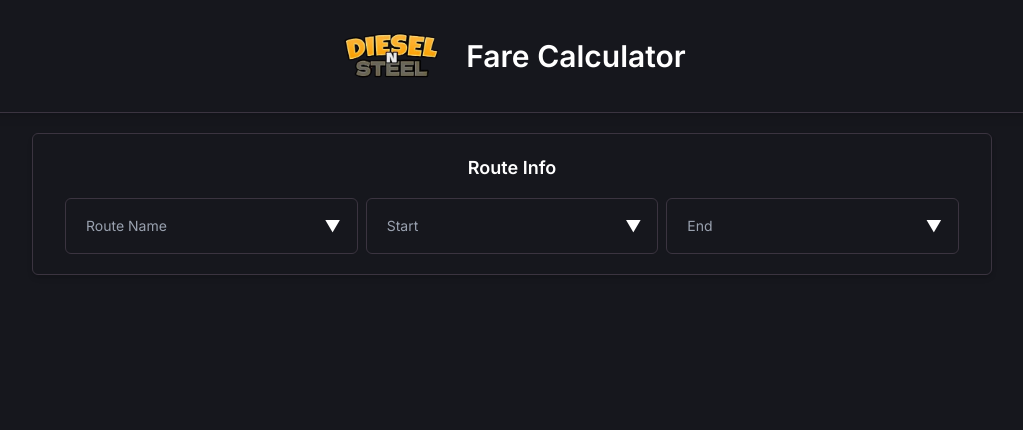
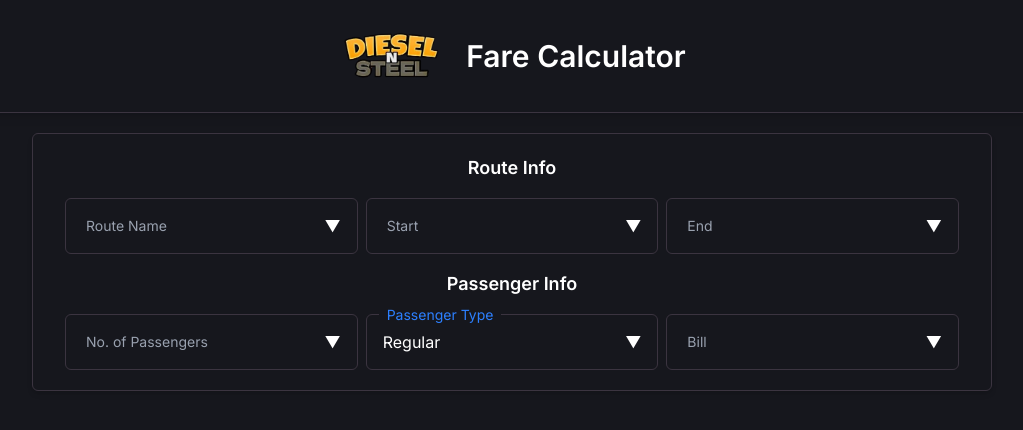
Before and after one commit to k-metra/DNSFareCalculator, a React (Vite) app: page / in a window 1280 px wide. Shown: the top 430 px of the page, without its empty margins (128-1151 px from the left). Built offline with nearby package versions, Linux system fonts and the light colour scheme.

Commit message:
compplete passenger info fieldset with passenger type and bill

```diff
--- a/src/App.tsx
+++ b/src/App.tsx
@@ -7,6 +7,9 @@ function App() {
   const [selectedRoute, setSelectedRoute] = useState<string>();
   const [selectedStartingPoint, setSelectedStartingPoint] = useState<string>();
   const [selectedEndingPoint, setSelectedEndingPoint] = useState<string>();
+  const [numberOfPassengers, setNumberOfPassengers] = useState<string>();
+  const [passengerType, setPassengerType] = useState("regular");
+  const [bill, setBill] = useState<string>();
 
   const routeOptions = useMemo(() => {
     return routes.map((route) => ({
@@ -60,6 +63,51 @@ function App() {
                   onChange={setSelectedEndingPoint}
                 />
               </fieldset>
+
+              <h2 className="text-lg font-main font-semibold text-white">Passenger Info</h2>
+
+              <fieldset className="flex min-w-full border-0 p-0 gap-2">
+
+                <Dropdown
+                    label="No. of Passengers"
+                    value={numberOfPassengers}
+                    options={
+                      [
+                        {value: "1", label: "1"},
+                        {value: "2", label: "2"},
+                        {value: "3", label: "3"},
+                        {value: "4", label: "4"},
+                        {value: "5", label: "5"}
+                      ]
+                    }
+                    onChange={(value) => setNumberOfPassengers(value)}
+                />
+
+                <Dropdown
+                  label="Passenger Type"
+                  options={
+                    [
+                      {value: "regular", label: "Regular"},
+                      {value: "senior", label: "Senior"}
+                    ]
+                  }
+                  value={passengerType}
+                  onChange={(value) => setPassengerType(value)}
+                />
+
+                <Dropdown
+                  label="Bill"
+                  options={
+                    [
+                      { value: "20", label: "₱20" },
+                      { value: "50", label: "₱50" },
+                      { value: "100", label: "₱100" }
+                    ]
+                  }
+                  value={bill}
+                  onChange={(value) => setBill(value)}
+                />
+              </fieldset>
           </div>
         </main>
 
```
